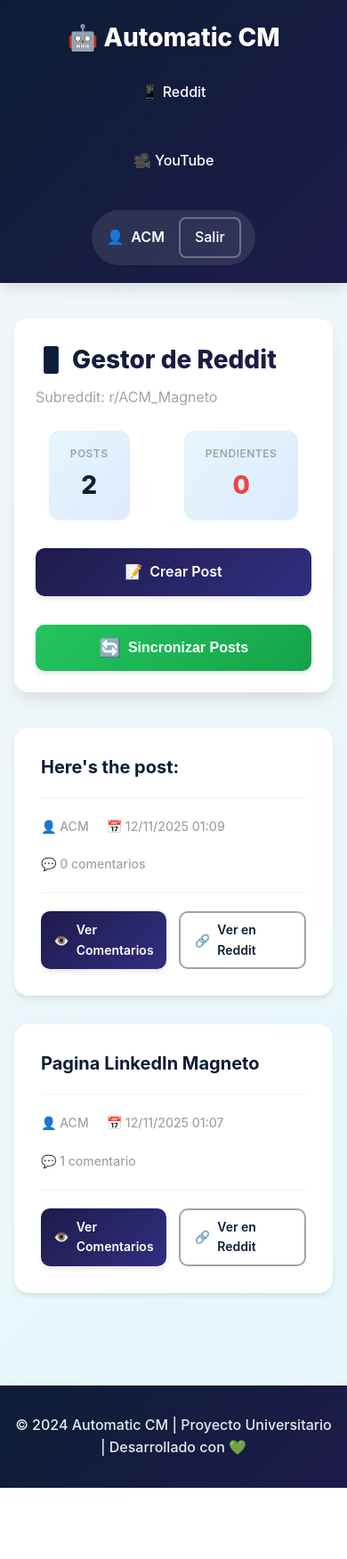
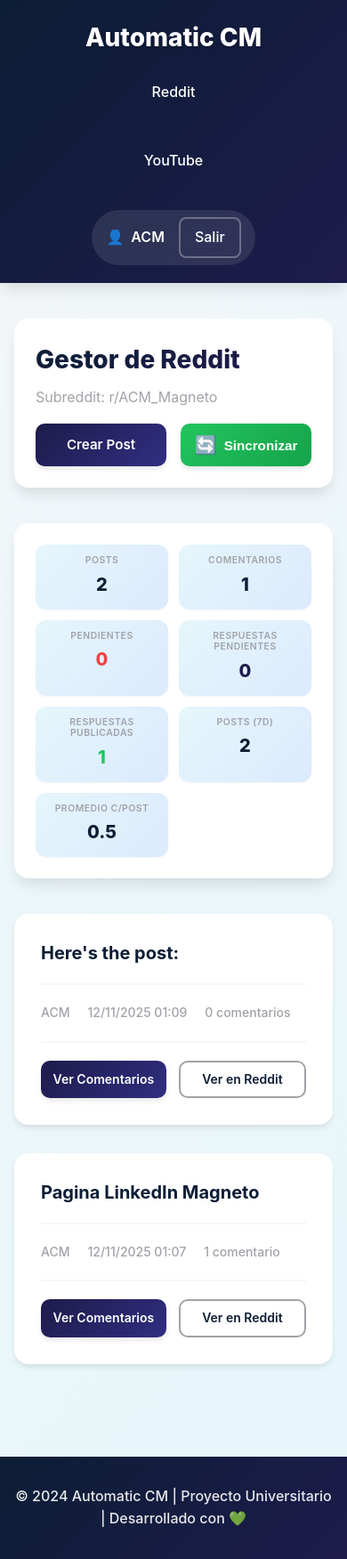
Before and after one commit to DorianAlejandroGuisaoO/AUTOMATIC_CM, a Django app: page /dashboard/reddit/ in a window 390 px wide. Shown: the whole page at 89% size. Before the commit the page ends 1672 px from the top, so only its background shows below. Run offline with Django 5.2, Linux system fonts and the light colour scheme; a user stored in the database is signed in; data comes from the database, SQL or seed files in the repository.

Commit message:
feat: Remove emojis and add metrics dashboard with responsive layout
- Remove all emojis from templates except sync buttons
- Add 7 new metrics (Comments, Pending/Published Responses, Posts 7D, Avg Comments)
- Restructure header layout to separate metrics section
- Optimize CSS grid and responsive design
- Fix button overflow issues

```diff
--- a/automatic_cm_project/dashboard/static/dashboard/css/styles.css
+++ b/automatic_cm_project/dashboard/static/dashboard/css/styles.css
@@ -267,10 +267,10 @@
    BOTONES
    ============================================ */
 .btn {
-    padding: 0.875rem 1.75rem;
+    padding: 0.75rem 1.5rem;
     border: none;
     border-radius: 10px;
-    font-size: 1rem;
+    font-size: 0.95rem;
     font-weight: 600;
     cursor: pointer;
     transition: all 0.3s ease;
@@ -281,6 +281,7 @@
     box-shadow: var(--shadow-md);
     position: relative;
     overflow: hidden;
+    white-space: nowrap;
 }
 
 .btn::before {
@@ -419,38 +420,69 @@
 
 .header-actions {
     display: flex;
-    align-items: center;
-    gap: 2rem;
+    flex-direction: column;
+    align-items: flex-end;
+    gap: 1rem;
+    flex-shrink: 0;
+}
+
+.header-actions > div {
+    display: flex;
+    gap: 0.75rem;
+    width: 100%;
+    justify-content: flex-end;
 }
 
 .stats {
-    display: flex;
-    gap: 2rem;
+    display: grid;
+    grid-template-columns: repeat(auto-fit, minmax(120px, 1fr));
+    gap: 1rem;
+    width: 100%;
 }
 
 .stat-item {
     display: flex;
     flex-direction: column;
     align-items: center;
-    padding: 1rem 1.5rem;
+    padding: 0.875rem 1rem;
     background: linear-gradient(135deg, var(--color-azul-pastel) 0%, #DBEAFE 100%);
     border-radius: 12px;
     box-shadow: var(--shadow-sm);
+    transition: all 0.3s ease;
+}
+
+.stat-item:hover {
+    transform: translateY(-4px);
+    box-shadow: var(--shadow-md);
 }
 
 .stat-label {
     color: var(--color-gris-medio);
-    font-size: 0.75rem;
+    font-size: 0.7rem;
     text-transform: uppercase;
     letter-spacing: 0.5px;
     font-weight: 600;
+    text-align: center;
+    line-height: 1.2;
 }
 
 .stat-value {
-    font-size: 1.75rem;
+    font-size: 1.5rem;
     font-weight: 800;
     color: var(--color-azul-oscuro);
     margin-top: 0.25rem;
+}
+
+/* ============================================
+   METRICS SECTION
+   ============================================ */
+.metrics-section {
+    margin-bottom: 2.5rem;
+    padding: 2rem;
+    background: var(--color-blanco);
+    border-radius: 16px;
+    box-shadow: var(--shadow-lg);
+    animation: fadeInUp 0.6s ease;
 }
 
 /* ============================================
@@ -1022,7 +1054,7 @@
     .view-header {
         flex-direction: column;
         align-items: flex-start;
-        gap: 1.5rem;
+        gap: 1rem;
         padding: 1.5rem;
     }
 
@@ -1031,13 +1063,42 @@
     }
 
     .header-actions {
-        flex-direction: column;
+        flex-direction: row;
         width: 100%;
+        align-items: stretch;
+    }
+
+    .header-actions > div {
+        width: 100%;
+        display: flex;
+        gap: 0.75rem;
+    }
+
+    .header-actions .btn {
+        flex: 1;
+        min-width: 0;
+    }
+
+    .metrics-section {
+        padding: 1.5rem;
     }
 
     .stats {
         width: 100%;
-        justify-content: space-around;
+        grid-template-columns: repeat(auto-fit, minmax(100px, 1fr));
+        gap: 0.75rem;
+    }
+
+    .stat-item {
+        padding: 0.75rem 0.875rem;
+    }
+
+    .stat-label {
+        font-size: 0.65rem;
+    }
+
+    .stat-value {
+        font-size: 1.25rem;
     }
 
     .posts-grid {
--- a/automatic_cm_project/dashboard/templates/dashboard/base.html
+++ b/automatic_cm_project/dashboard/templates/dashboard/base.html
@@ -14,13 +14,13 @@
     <header class="header">
         <div class="container">
             <div class="header-content">
-                <h1 class="logo">🤖 Automatic CM</h1>
+                <h1 class="logo">Automatic CM</h1>
                 <nav class="nav">
                     <a href="{% url 'reddit_manager' %}" class="nav-link">
-                        📱 Reddit
+                        Reddit
                     </a>
                     <a href="{% url 'youtube_manager' %}" class="nav-link">
-                        🎥 YouTube
+                        YouTube
                     </a>
                     <div class="user-info">
                         <span class="username">{{ user.username }}</span>
--- a/automatic_cm_project/dashboard/templates/dashboard/edit_post.html
+++ b/automatic_cm_project/dashboard/templates/dashboard/edit_post.html
@@ -14,7 +14,7 @@
     <!-- Header -->
     <div class="view-header">
         <div>
-            <h2 class="view-title">✏️ Editar Post</h2>
+            <h2 class="view-title">Editar Post</h2>
             <p class="view-subtitle">{{ post.title }}</p>
         </div>
     </div>
@@ -40,10 +40,10 @@
 
             <div class="form-actions">
                 <a href="{% url 'post_detail' post.post_id %}" class="btn btn-outline">
-                    <span>←</span> Cancelar
+                    <span>Cancelar</span>
                 </a>
                 <button type="submit" class="btn btn-primary" id="saveBtn">
-                    <span>💾</span> Guardar Cambios
+                    <span>Guardar Cambios</span>
                 </button>
             </div>
         </form>
--- a/automatic_cm_project/dashboard/templates/dashboard/reddit_manager.html
+++ b/automatic_cm_project/dashboard/templates/dashboard/reddit_manager.html
@@ -7,30 +7,54 @@
     <!-- Header de la vista -->
     <div class="view-header">
         <div>
-            <h2 class="view-title">📱 Gestor de Reddit</h2>
+            <h2 class="view-title">Gestor de Reddit</h2>
             <p class="view-subtitle">Subreddit: r/ACM_Magneto</p>
         </div>
         <div class="header-actions">
+            <div style="display: flex; gap: 1rem;">
+                <a href="{% url 'create_post' %}" class="btn btn-secondary">
+                    Crear Post
+                </a>
+                <button onclick="syncPosts()" class="btn btn-primary" id="syncBtn">
+                    <span class="btn-icon">🔄</span> Sincronizar
+                </button>
+            </div>
+        </div>
+    </div>
+
+    <!-- Métricas -->
+    <div class="metrics-section">
         <div class="stats">
             <div class="stat-item">
                 <span class="stat-label">Posts</span>
                 <span class="stat-value">{{ total_posts }}</span>
             </div>
             <div class="stat-item">
+                <span class="stat-label">Comentarios</span>
+                <span class="stat-value">{{ total_comments }}</span>
+            </div>
+            <div class="stat-item">
                 <span class="stat-label">Pendientes</span>
                 <span class="stat-value" style="color: var(--color-error);">{{ total_unread }}</span>
             </div>
+            <div class="stat-item">
+                <span class="stat-label">Respuestas Pendientes</span>
+                <span class="stat-value" style="color: var(--color-azul-acento);">{{ pending_responses }}</span>
             </div>
-            <a href="{% url 'create_post' %}" class="btn btn-secondary">
-                <span>📝</span> Crear Post
-            </a>
-            <button onclick="syncPosts()" class="btn btn-primary" id="syncBtn">
-                <span class="btn-icon">🔄</span> Sincronizar Posts
-            </button>
+            <div class="stat-item">
+                <span class="stat-label">Respuestas Publicadas</span>
+                <span class="stat-value" style="color: var(--color-verde-principal);">{{ published_responses }}</span>
+            </div>
+            <div class="stat-item">
+                <span class="stat-label">Posts (7D)</span>
+                <span class="stat-value">{{ posts_7d }}</span>
+            </div>
+            <div class="stat-item">
+                <span class="stat-label">Promedio C/Post</span>
+                <span class="stat-value">{{ avg_comments }}</span>
             </div>
         </div>
-
-
+    </div>
 
     <!-- Lista de Posts -->
     <div class="posts-container">
@@ -53,22 +77,22 @@
 
                     <div class="post-meta">
                         <span class="meta-item">
-                            👤 {{ post.author }}
+                            {{ post.author }}
                         </span>
                         <span class="meta-item">
-                            📅 {{ post.created_at|date:"d/m/Y H:i" }}
+                            {{ post.created_at|date:"d/m/Y H:i" }}
                         </span>
                         <span class="meta-item">
-                            💬 {{ post.comments.count }} comentario{{ post.comments.count|pluralize }}
+                            {{ post.comments.count }} comentario{{ post.comments.count|pluralize }}
                         </span>
                     </div>
 
                     <div class="post-actions">
                         <a href="{% url 'post_detail' post.post_id %}" class="btn btn-secondary btn-sm">
-                            <span>👁️</span> Ver Comentarios
+                            Ver Comentarios
                         </a>
                         <a href="{{ post.permalink }}" target="_blank" class="btn btn-outline btn-sm">
-                            <span>🔗</span> Ver en Reddit
+                            Ver en Reddit
                         </a>
                     </div>
                 </div>
--- a/automatic_cm_project/dashboard/views.py
+++ b/automatic_cm_project/dashboard/views.py
@@ -16,12 +16,42 @@
 @login_required
 def reddit_manager(request):
     """Vista principal - Lista de posts del subreddit"""
+    from datetime import timedelta
+
     posts = RedditPost.objects.filter(user=request.user, is_active=True)
+
+    # Calcular métricas
+    total_posts = posts.count()
+    total_comments = sum(post.comments.count() for post in posts)
+    total_unread = sum(post.unread_comments_count for post in posts)
+
+    # Respuestas pendientes y publicadas
+    pending_responses = Response.objects.filter(
+        comment__post__user=request.user,
+        status='pending'
+    ).count()
+
+    published_responses = Response.objects.filter(
+        comment__post__user=request.user,
+        status='published'
+    ).count()
+
+    # Posts de los últimos 7 días
+    seven_days_ago = timezone.now() - timedelta(days=7)
+    posts_7d = posts.filter(created_at__gte=seven_days_ago).count()
+
+    # Promedio de comentarios por post
+    avg_comments = total_comments / total_posts if total_posts > 0 else 0
 
     context = {
         'posts': posts,
-        'total_posts': posts.count(),
-        'total_unread': sum(post.unread_comments_count for post in posts)
+        'total_posts': total_posts,
+        'total_comments': total_comments,
+        'total_unread': total_unread,
+        'pending_responses': pending_responses,
+        'published_responses': published_responses,
+        'posts_7d': posts_7d,
+        'avg_comments': round(avg_comments, 2)
     }
 
     return render(request, 'dashboard/reddit_manager.html', context)
```
Also changed, not shown: automatic_cm_project/dashboard/templates/dashboard/comment_detail.html (+14 -14 lines), automatic_cm_project/dashboard/templates/dashboard/comment_detail_yt.html (+13 -13 lines), automatic_cm_project/dashboard/templates/dashboard/create_post.html (+8 -8 lines), automatic_cm_project/dashboard/templates/dashboard/generate_job_post.html (+13 -13 lines), automatic_cm_project/dashboard/templates/dashboard/post_detail.html (+9 -9 lines), automatic_cm_project/dashboard/templates/dashboard/video_detail_yt.html (+7 -7 lines), automatic_cm_project/dashboard/templates/dashboard/youtube_manager.html (+36 -10 lines), automatic_cm_project/dashboard/views_youtube.py (+32 -2 lines). Lines whose indentation alone changed are shown as unchanged.
